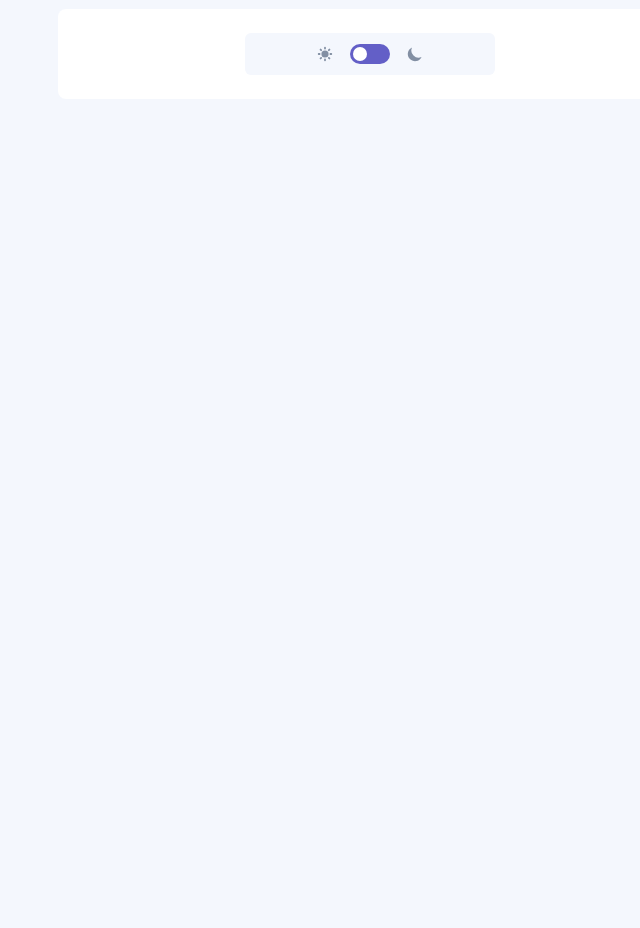
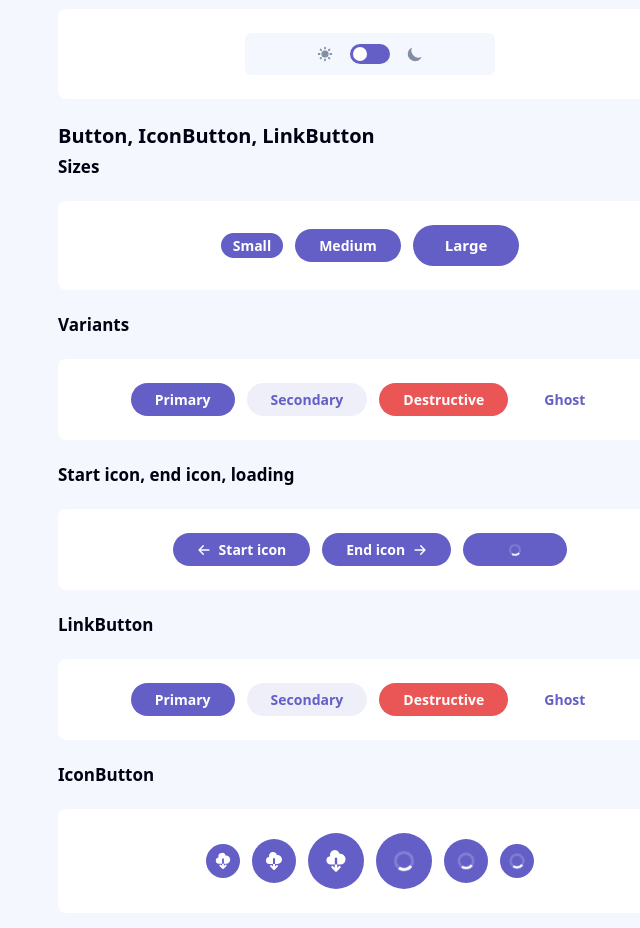
Before and after one commit to orlowski-dev/fm-kanban, a Next.js app: page /design in a window 1280 px wide. Shown: the part 120-1048 px from the top of the page, without its empty margins (270-910 px from the left). Before the commit the page ends 800 px from the top, so only its background shows below. Built offline with nearby package versions, Linux system fonts and the light colour scheme.

Commit message:
Added Button, LinkButton and IconButton component

```diff
--- a/app/design/page.tsx
+++ b/app/design/page.tsx
@@ -1,5 +1,7 @@
+import type { Metadata } from "next";
+import { Button, IconButton, LinkButton } from "@/components/button";
+import { HiArrowLeft, HiArrowRight, HiCloudDownload } from "react-icons/hi";
 import ThemeToggler from "@/components/theme-toggler";
-import type { Metadata } from "next";
 
 export const metadata: Metadata = {
   title: "Design :: Kanban",
@@ -13,6 +15,64 @@ const DesignPage = () => {
       <div className="p-6 rounded-lg bg-white dark:bg-dark-grey transition-colors flex justify-center">
         <ThemeToggler />
       </div>
+      <div className="grid gap-2">
+        <h2 className="text-hlg">Button, IconButton, LinkButton</h2>
+        <h3 className="text-hmd">Sizes</h3>
+      </div>
+      <div className="p-6 rounded-lg bg-white dark:bg-dark-grey transition-colors flex justify-center items-center flex-wrap gap-3">
+        <Button size="sm">Small</Button>
+        <Button size="md">Medium</Button>
+        <Button size="lg">Large</Button>
+      </div>
+      <h3 className="text-hmd">Variants</h3>
+      <div className="p-6 rounded-lg bg-white dark:bg-dark-grey transition-colors flex justify-center items-center flex-wrap gap-3">
+        <Button variant="primary">Primary</Button>
+        <Button variant="secondary">Secondary</Button>
+        <Button variant="destructive">Destructive</Button>
+        <Button variant="ghost">Ghost</Button>
+      </div>
+      <h3 className="text-hmd">Start icon, end icon, loading</h3>
+      <div className="p-6 rounded-lg bg-white dark:bg-dark-grey transition-colors flex justify-center items-center flex-wrap gap-3">
+        <Button startIcon={<HiArrowLeft />}>Start icon</Button>
+        <Button endIcon={<HiArrowRight />}>End icon</Button>
+        <Button loading>Loading</Button>
+      </div>
+      <h3 className="text-hmd">LinkButton</h3>
+      <div className="p-6 rounded-lg bg-white dark:bg-dark-grey transition-colors flex justify-center items-center flex-wrap gap-3">
+        <LinkButton href="/design" variant="primary">
+          Primary
+        </LinkButton>
+        <LinkButton href="/design" variant="secondary">
+          Secondary
+        </LinkButton>
+        <LinkButton href="/design" variant="destructive">
+          Destructive
+        </LinkButton>
+        <LinkButton href="/design" variant="ghost">
+          Ghost
+        </LinkButton>
+      </div>
+      <h3 className="text-hmd">IconButton</h3>
+      <div className="p-6 rounded-lg bg-white dark:bg-dark-grey transition-colors flex justify-center items-center flex-wrap gap-3">
+        <IconButton title="Test download" size="sm">
+          <HiCloudDownload />
+        </IconButton>
+        <IconButton title="Test download" size="md">
+          <HiCloudDownload />
+        </IconButton>
+        <IconButton title="Test download" size="lg">
+          <HiCloudDownload />
+        </IconButton>
+        <IconButton title="Test download" size="lg" loading>
+          <HiCloudDownload />
+        </IconButton>
+        <IconButton title="Test download" size="md" loading>
+          <HiCloudDownload />
+        </IconButton>
+        <IconButton title="Test download" size="sm" loading>
+          <HiCloudDownload />
+        </IconButton>
+      </div>
     </main>
   );
 };
--- /dev/null
+++ b/assets/styles/button.css
@@ -0,0 +1,44 @@
+@tailwind base;
+@tailwind components;
+@tailwind utilities;
+
+@layer components {
+  .btn {
+    @apply relative text-bodysm transition-colors rounded-full inline-flex items-center gap-2;
+  }
+  .btn.sm {
+    @apply px-3 py-1;
+  }
+  .btn.md {
+    @apply px-6 py-2;
+  }
+  .btn.lg {
+    @apply text-body font-bold px-8 py-2;
+  }
+
+  .btn.primary {
+    @apply bg-main-purple enabled:hover:bg-main-purple-hover text-white;
+  }
+
+  .btn.secondary {
+    @apply bg-secondary-light enabled:hover:bg-secondary-light-hover text-main-purple dark:bg-secodnary-dark dark:hover:bg-secodnary-dark-hover dark:text-white;
+  }
+
+  .btn.destructive {
+    @apply bg-red enabled:hover:bg-red-hover text-white;
+  }
+
+  .btn.ghost {
+    @apply text-main-purple enabled:hover:text-main-purple-hover dark:text-main-purple-hover dark:hover:text-main-purple;
+  }
+
+  .btn.iconic.sm {
+    @apply p-2 text-[1.125rem];
+  }
+  .btn.iconic.md {
+    @apply p-3 text-[1.25rem];
+  }
+  .btn.iconic.lg {
+    @apply p-4 text-[1.5rem];
+  }
+}
--- /dev/null
+++ b/components/button/index.tsx
@@ -0,0 +1,112 @@
+import type { ButtonHTMLAttributes, ReactElement } from "react";
+import type { LinkProps } from "next/link";
+import { makeClassList } from "@/lib/utils";
+import { CgSpinner } from "react-icons/cg";
+import "@/assets/styles/button.css";
+import Link from "next/link";
+
+type T_Variants = "primary" | "secondary" | "destructive" | "ghost";
+type T_Sizes = "sm" | "md" | "lg";
+
+interface I_Props {
+  variant?: T_Variants;
+  size?: T_Sizes;
+  startIcon?: ReactElement;
+  endIcon?: ReactElement;
+  loading?: boolean;
+}
+
+interface I_ButtonProps
+  extends I_Props,
+    ButtonHTMLAttributes<HTMLButtonElement> {}
+
+interface I_LinkButtonProps extends Omit<I_Props, "loading">, LinkProps {
+  children: ReactElement | string;
+}
+
+interface I_IconButtonProps
+  extends I_Props,
+    Omit<ButtonHTMLAttributes<HTMLButtonElement>, "children"> {
+  children: ReactElement;
+  title: string;
+}
+
+export const Button = ({
+  children,
+  variant,
+  size,
+  startIcon,
+  endIcon,
+  loading,
+  ...other
+}: I_ButtonProps) => {
+  return (
+    <button
+      className={makeClassList([
+        "btn",
+        variant ?? "primary",
+        size ?? "md",
+        loading ? "loading" : undefined,
+      ])}
+      disabled={loading ?? undefined}
+      {...other}
+    >
+      {loading ? (
+        <span className="absolute inset-0 flex items-center justify-center">
+          <CgSpinner className="animate-spin" />
+        </span>
+      ) : undefined}
+      {startIcon ?? undefined}
+      <span className={loading ? "opacity-0" : undefined}>{children}</span>
+      {endIcon ?? undefined}
+    </button>
+  );
+};
+
+export const LinkButton = ({
+  children,
+  variant,
+  size,
+  startIcon,
+  endIcon,
+  ...other
+}: I_LinkButtonProps) => {
+  return (
+    <Link
+      className={makeClassList(["btn", variant ?? "primary", size ?? "md"])}
+      {...other}
+    >
+      {startIcon ?? undefined}
+      {children}
+      {endIcon ?? undefined}
+    </Link>
+  );
+};
+
+export const IconButton = ({
+  children,
+  title,
+  variant,
+  size,
+  startIcon,
+  endIcon,
+  loading,
+  ...other
+}: I_IconButtonProps) => {
+  return (
+    <button
+      className={makeClassList([
+        "btn iconic",
+        variant ?? "primary",
+        size ?? "md",
+        loading ? "loading" : undefined,
+      ])}
+      disabled={loading ?? undefined}
+      title={title}
+      {...other}
+    >
+      <span className="absolute -z-10 opacity-0 select-none">{title}</span>
+      {loading ? <CgSpinner className="animate-spin" /> : children}
+    </button>
+  );
+};
--- /dev/null
+++ b/lib/utils.ts
@@ -0,0 +1,4 @@
+export const makeClassList = (
+  arr: (string | undefined)[]
+): string | undefined =>
+  !arr || arr?.length === 0 ? undefined : arr?.filter(Boolean).join(" ");
--- a/tailwind.config.ts
+++ b/tailwind.config.ts
@@ -20,6 +20,10 @@ const config: Config = {
       "main-purple-hover": "#A8A4FF",
       red: "#EA5555",
       "red-hover": "#FF9898",
+      "secondary-light": "#EFEFF9",
+      "secondary-light-hover": "#D8D7F1",
+      "secodnary-dark": "#3E3F4E",
+      "secodnary-dark-hover": "#5E5F75",
     },
     extend: {
       fontSize: {
```
